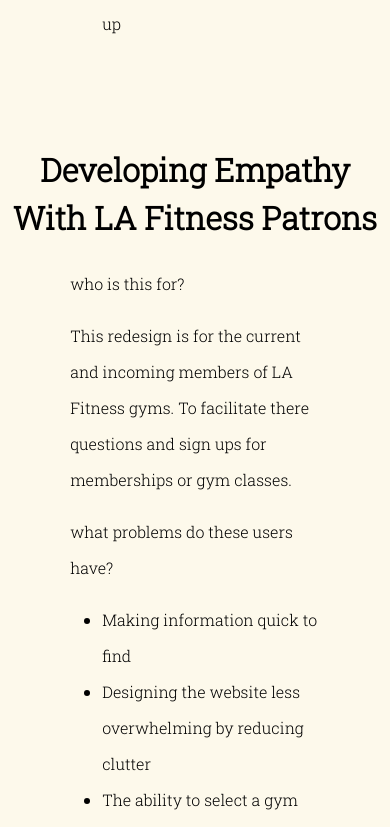
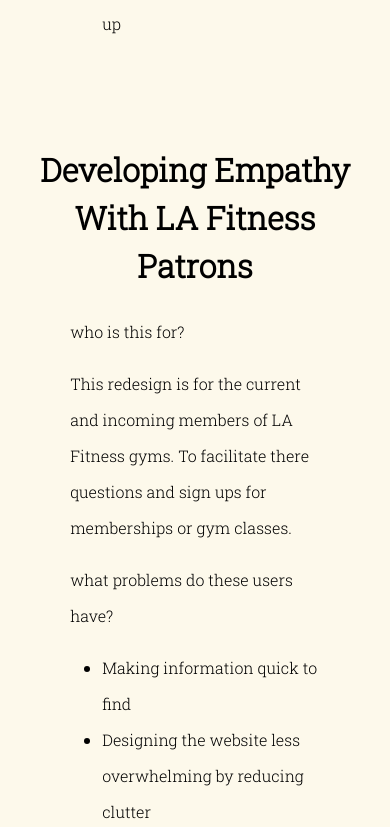
Before and after one commit to GuestG/GehryGuest.Com, a React (Create React App) app: page /LAFitness in a window 390 px wide. Shown: the part 3513-4340 px from the top of the page. Built offline with nearby package versions, Linux system fonts and the light colour scheme.

Commit message:
fixed mobile bugs

```diff
--- a/src/App.js
+++ b/src/App.js
@@ -13,7 +13,6 @@
 // NPM start, NPM run build, NPM run deploy
 // git add . , git status, git commit -m "" , git push
 
-//change use of navigation to arrow and conversion rates to check mar
 library.add(faLinkedin, faGithub, faBars, faFigma, faHtml5, faBootstrap, faReact, faJsSquare, faUser, faExclamationCircle);
 
 function App() {
--- a/src/css/projects.css
+++ b/src/css/projects.css
@@ -309,6 +309,11 @@
         margin-right: 5rem;
     }
 
+    .sectionTitle {
+        margin-left: 1rem;
+        margin-right: 1rem;
+    }
+
     #edgeColumnLeft {
         margin-left: 0rem;
         margin-right: 0rem;
@@ -337,4 +342,10 @@
         padding-bottom: 1rem;
     }
 
+    .hiFiButton {
+        border-radius: 1rem;
+        font-size: 1.25rem;
+        padding: 0.55rem 1.5rem 0.55rem 1.5rem;
+    }
+
 }
```
